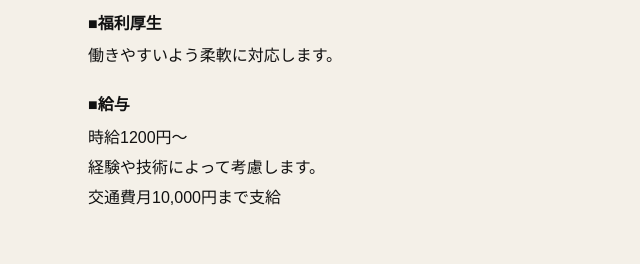
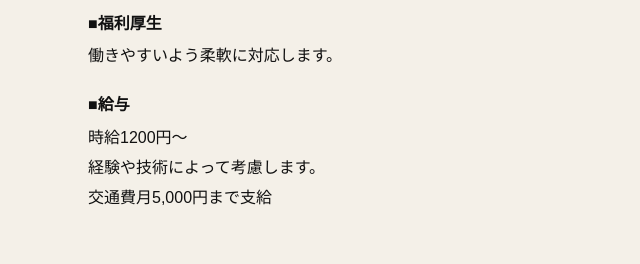
Before and after one commit to taurusworks2022/taurusworks-site, a plain HTML site: page recruit.html in a window 1280 px wide. Shown: the part 2980-3244 px from the top of the page, 0-640 px from the left. Drawn offline with Linux system fonts and the light colour scheme.

Commit message:
Update recruit.html

```diff
--- a/recruit.html
+++ b/recruit.html
@@ -55,7 +55,7 @@
           <div style="margin:0 0 20px;padding-left:24px;"><strong>■応募条件</strong><p style="margin:8px 0 0;line-height:1.9;">服飾専門学校卒業<br>未経験可<br>東レクレアコンポやユカアンドアルファやiPM等デジタルでパターン作成ができる方<br>タトゥー・髪色・ネイル・ピアス等自由</p></div>
           <div style="margin:0 0 20px;padding-left:24px;"><strong>■勤務時間</strong><p style="margin:8px 0 0;line-height:1.9;">自由／1日4時間〜<br>休み：自由</p></div>
           <div style="margin:0 0 20px;padding-left:24px;"><strong>■福利厚生</strong><p style="margin:8px 0 0;line-height:1.8;">働きやすいよう柔軟に対応します。</p></div>
-          <div style="margin:0;padding-left:24px;"><strong>■給与</strong><p style="margin:8px 0 0;line-height:1.9;">時給1200円〜<br>経験や技術によって考慮します。<br>交通費月10,000円まで支給</p></div>
+          <div style="margin:0;padding-left:24px;"><strong>■給与</strong><p style="margin:8px 0 0;line-height:1.9;">時給1200円〜<br>経験や技術によって考慮します。<br>交通費月5,000円まで支給</p></div>
         </article>
         <article>
           <h3 style="font-size:25px;font-weight:500;margin:0 0 22px;padding-bottom:12px;border-bottom:1px solid #111;">▼ 縫製士</h3>
```
